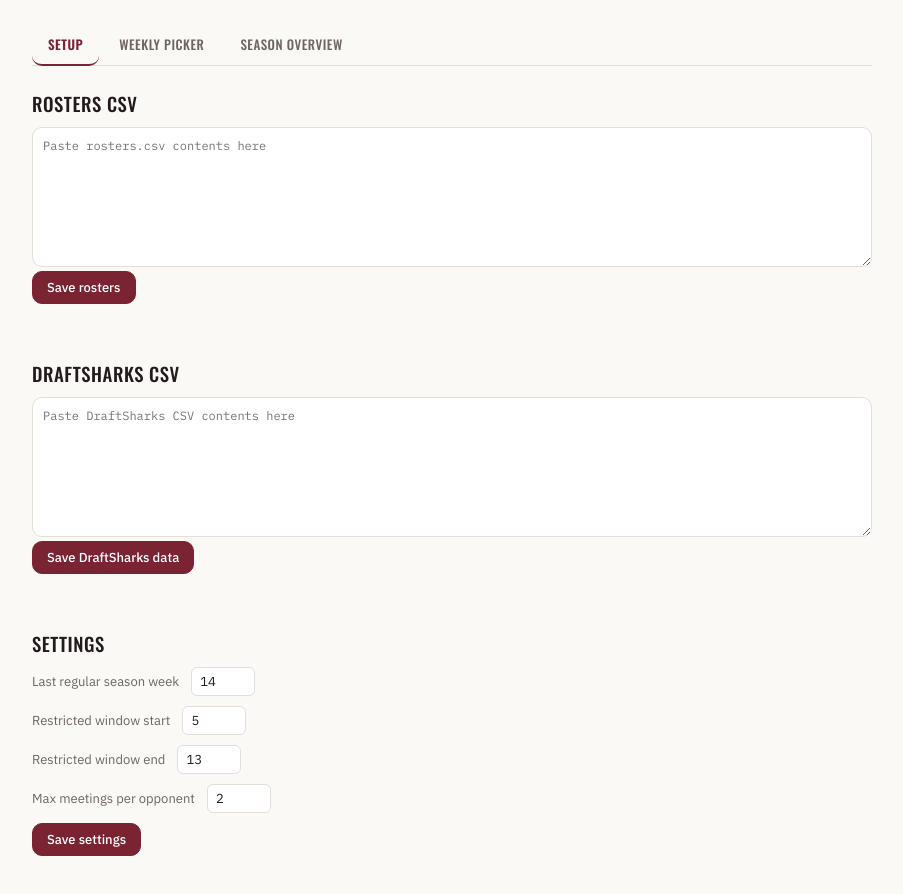
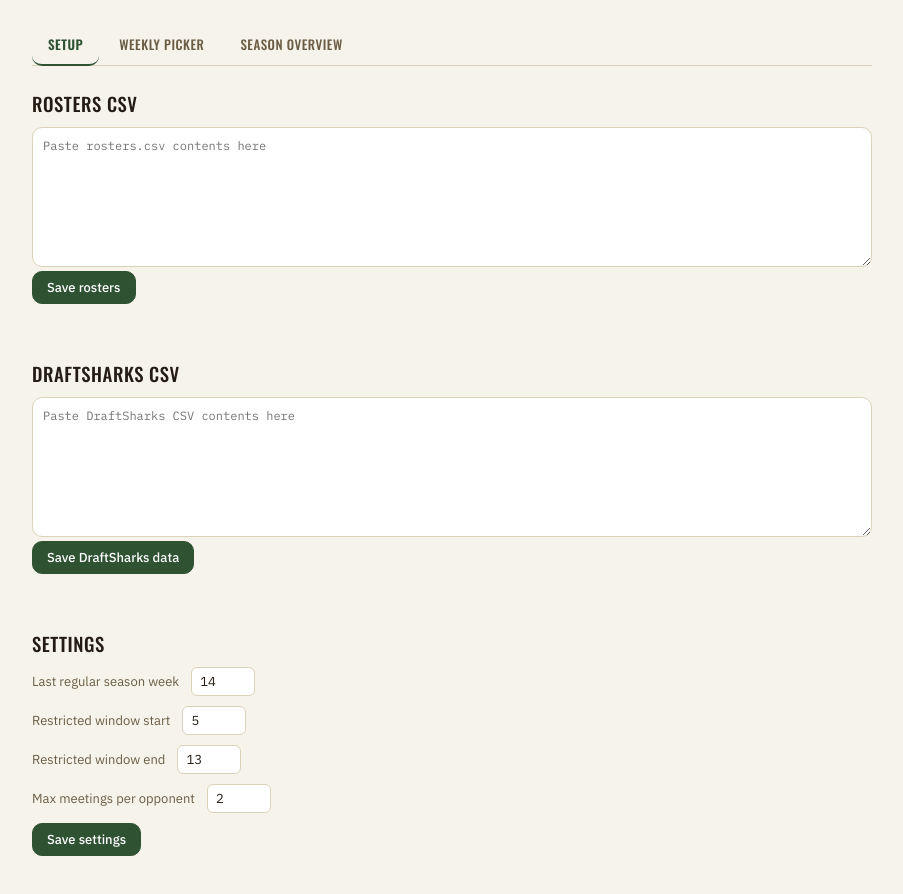
Before and after one commit to JFrank136/vampire-schedule, a plain HTML site: page template.html in a window 1280 px wide. Shown: the whole page, without its empty margins (188-1091 px from the left). Drawn offline with nearby package versions, Linux system fonts and the light colour scheme.

Commit message:
style: switch palette to green/brown football theme

```diff
--- a/template.html
+++ b/template.html
@@ -6,55 +6,55 @@
 <link rel="stylesheet" href="https://fonts.googleapis.com/css2?family=Oswald:wght@500;600&family=IBM+Plex+Sans:wght@400;500;600&family=IBM+Plex+Mono:wght@400;500&display=swap">
 <style>
   :root {
-    --bg: #faf9f6;
+    --bg: #f5f3ea;
     --surface: #ffffff;
-    --surface-2: #f2efe9;
-    --border: #e3dfd8;
-    --text: #221a1c;
-    --text-2: #6e6560;
-    --accent: #7a2333;
+    --surface-2: #ece5d3;
+    --border: #dbd2ba;
+    --text: #241c12;
+    --text-2: #6b5d45;
+    --accent: #2f5233;
     --accent-ink: #ffffff;
-    --good: #2f6e4e;
-    --good-bg: #e7f1ea;
-    --bad: #b23a3a;
-    --bad-bg: #fbeaea;
-    --warn: #8a6a12;
-    --warn-bg: #faf1dc;
+    --good: #3d7a45;
+    --good-bg: #e5f0e3;
+    --bad: #93412a;
+    --bad-bg: #f5e7de;
+    --warn: #9c6b1c;
+    --warn-bg: #f4ead4;
     --radius: 10px;
   }
   @media (prefers-color-scheme: dark) {
     :root:not([data-theme="light"]) {
-      --bg: #18120f;
-      --surface: #221a17;
-      --surface-2: #2b2119;
-      --border: #3c2f28;
-      --text: #f3ece7;
-      --text-2: #b7a99e;
-      --accent: #d1607a;
-      --accent-ink: #241014;
-      --good: #6bbf94;
-      --good-bg: #1e3226;
-      --bad: #e08585;
-      --bad-bg: #3a2020;
-      --warn: #dcb35a;
-      --warn-bg: #362a12;
+      --bg: #17150f;
+      --surface: #221e15;
+      --surface-2: #2a2418;
+      --border: #3d3423;
+      --text: #f2eee3;
+      --text-2: #b8ad97;
+      --accent: #7fb885;
+      --accent-ink: #0f1c10;
+      --good: #8bc48f;
+      --good-bg: #223327;
+      --bad: #d99a80;
+      --bad-bg: #3a2820;
+      --warn: #e0b563;
+      --warn-bg: #362b17;
     }
   }
   :root[data-theme="dark"] {
-    --bg: #18120f;
-    --surface: #221a17;
-    --surface-2: #2b2119;
-    --border: #3c2f28;
-    --text: #f3ece7;
-    --text-2: #b7a99e;
-    --accent: #d1607a;
-    --accent-ink: #241014;
-    --good: #6bbf94;
-    --good-bg: #1e3226;
-    --bad: #e08585;
-    --bad-bg: #3a2020;
-    --warn: #dcb35a;
-    --warn-bg: #362a12;
+    --bg: #17150f;
+    --surface: #221e15;
+    --surface-2: #2a2418;
+    --border: #3d3423;
+    --text: #f2eee3;
+    --text-2: #b8ad97;
+    --accent: #7fb885;
+    --accent-ink: #0f1c10;
+    --good: #8bc48f;
+    --good-bg: #223327;
+    --bad: #d99a80;
+    --bad-bg: #3a2820;
+    --warn: #e0b563;
+    --warn-bg: #362b17;
   }
 
   * { box-sizing: border-box; }
```
